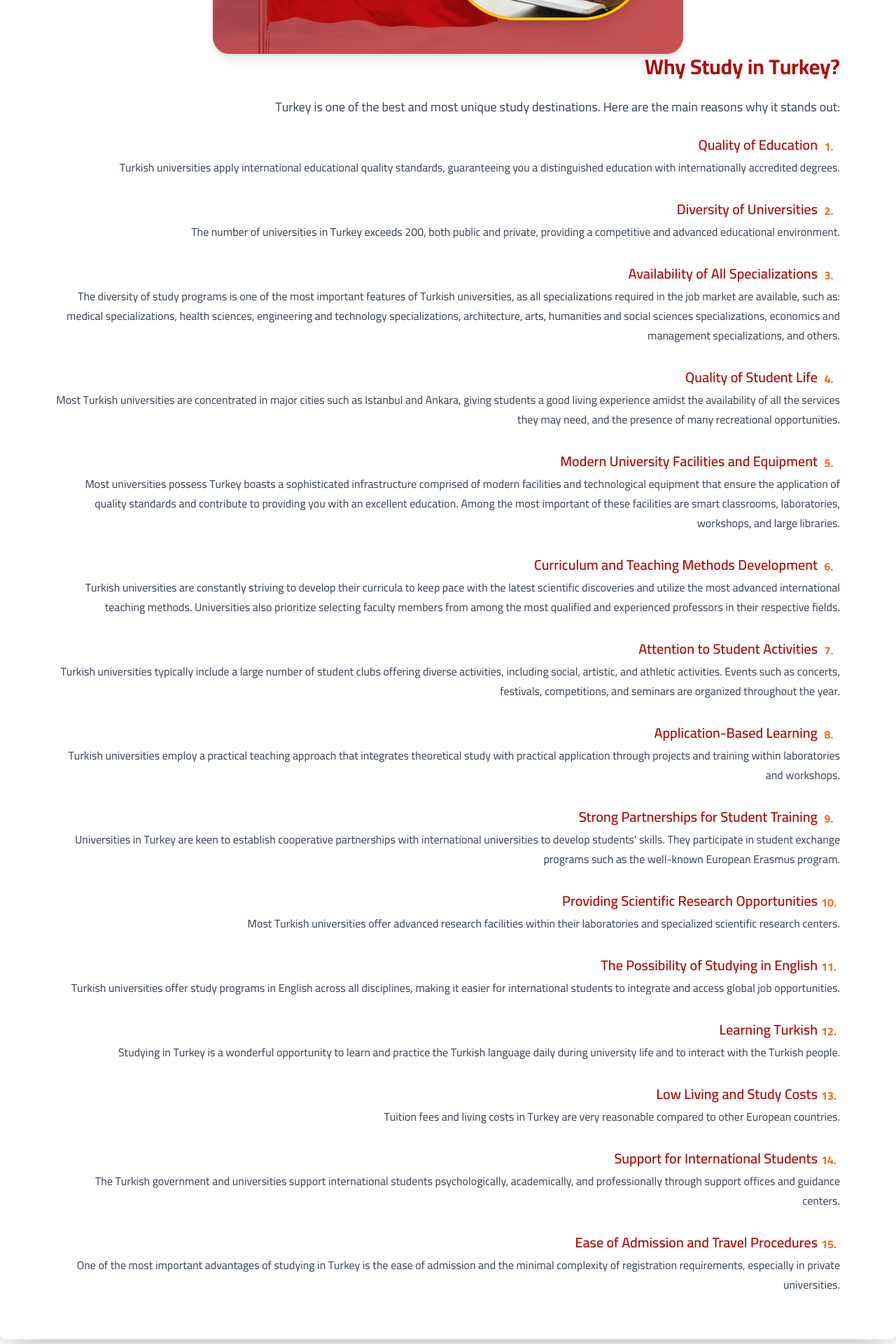
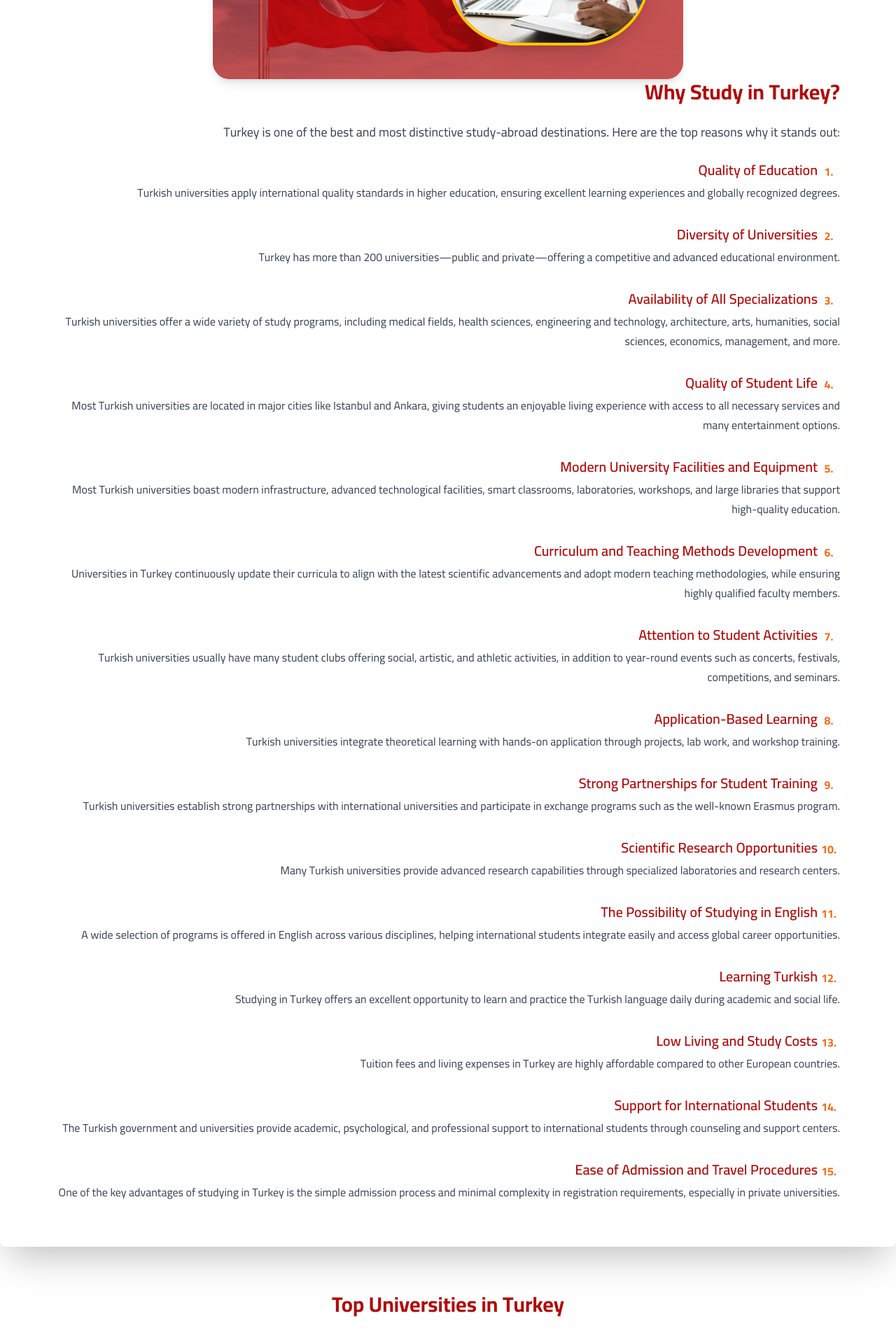
Before and after one commit to Hoor-almashhour/Fusion, a Next.js app: page /en/countries/turkey in a window 1280 px wide. Shown: the part 1320-3240 px from the top of the page at 70% size. Built offline with nearby package versions, Linux system fonts and the light colour scheme.

Commit message:
update all

```diff
--- a/src/app/[locale]/countries/[country]/page.tsx
+++ b/src/app/[locale]/countries/[country]/page.tsx
@@ -7,17 +7,17 @@ import WhyStudy from "./components/WhyStudy";
 export async function generateStaticParams() {
   return [
     { country: "turkey" },
-    // add more
+
   ];
 }
 
-// 👇 هذا هو التصحيح — params الآن Promise ويجب await
+
 export default async function CountryPage({
   params,
 }: {
   params: Promise<{ locale: string; country: string }>;
 }) {
-  const { locale, country } = await params; // ← الحل هنا
+  const { locale, country } = await params;
 
   const t = await getTranslations({
     locale,
@@ -28,7 +28,7 @@ export default async function CountryPage({
 
   return (
     <main className={`flex flex-col items-center bg-white ${isArabic ? "rtl" : "ltr"}`}>
-      <Hero t={t}  locale={locale}  />
+      <Hero t={t}    />
       <Stats t={t} />
       <WhyStudy t={t} />
       <Universities t={t} />
--- a/src/app/[locale]/layout.tsx
+++ b/src/app/[locale]/layout.tsx
@@ -17,11 +17,13 @@ export const metadata: Metadata = {
 
 async function getMessages(locale: string) {
   try {
-    return (await import(`../../messages/${locale}.json`)).default;
-  } catch {
+    return (await import(`@/messages/${locale}.json`)).default;
+  } catch (error) {
+    console.error("Translation file missing:", locale);
     return notFound();
   }
 }
+
 
  export default async function RootLayout({
   children,
--- a/src/i18n/request.ts
+++ b/src/i18n/request.ts
@@ -14,4 +14,5 @@ export default getRequestConfig(async ({ requestLocale }) => {
     locale,
     messages: (await import(`@/messages/${locale}.json`)).default,
   };
+
 });
--- a/src/messages/ar.json
+++ b/src/messages/ar.json
@@ -219,7 +219,6 @@
     "rights": "Copyright © 2025 Fusion Education. All rights reserved"
   },
 
-
   "turkey": {
     "heroTitle": "الدراسة في تركيا: المميزات والشروط للجامعات التركية",
 
@@ -316,4 +315,7 @@
   }
 
 
+
+
+
 }
--- a/src/messages/en.json
+++ b/src/messages/en.json
@@ -212,7 +212,6 @@
     "privacy": "PRIVACY POLICY",
     "rights": "Copyright © 2025 Fusion Education. All rights reserved"
   },
-
   "turkey": {
     "heroTitle": "Study in Turkey: Advantages and Requirements for Turkish Universities",
 
@@ -234,124 +233,77 @@
     },
 
     "intro": {
-      "p1": "In recent years, Turkey has become one of the most popular study destinations thanks to its unique nature and advanced educational system.",
-      "p2": "Now… discover the advantages of studying in Turkey and learn everything you need before applying."
+      "p1": "In recent years, Turkey has become one of the most popular global study destinations thanks to its unique environment and advanced higher education system.",
+      "p2": "Now… discover the main advantages of studying in Turkey and learn all the details you need before taking the step to apply."
     },
 
     "sectionTitle": "Study in Turkey",
     "whyStudyTitle": "Why Study in Turkey?",
-    "whyStudyDesc": "Turkey is one of the best and most unique study destinations. Here are the main reasons why it stands out:",
+    "whyStudyDesc": "Turkey is one of the best and most distinctive study-abroad destinations. Here are the top reasons why it stands out:",
 
     "reasons": [
       {
         "title": "Quality of Education",
-
-        "text": "Turkish universities apply international educational quality standards, guaranteeing you a distinguished education with internationally accredited degrees."
-
+        "text": "Turkish universities apply international quality standards in higher education, ensuring excellent learning experiences and globally recognized degrees."
       },
-
       {
         "title": "Diversity of Universities",
-
-        "text": "The number of universities in Turkey exceeds 200, both public and private, providing a competitive and advanced educational environment."
-
+        "text": "Turkey has more than 200 universities—public and private—offering a competitive and advanced educational environment."
       },
-
       {
         "title": "Availability of All Specializations",
-
-        "text": "The diversity of study programs is one of the most important features of Turkish universities, as all specializations required in the job market are available, such as: medical specializations, health sciences, engineering and technology specializations, architecture, arts, humanities and social sciences specializations, economics and management specializations, and others."
-
+        "text": "Turkish universities offer a wide variety of study programs, including medical fields, health sciences, engineering and technology, architecture, arts, humanities, social sciences, economics, management, and more."
       },
-
       {
         "title": "Quality of Student Life",
-
-        "text": "Most Turkish universities are concentrated in major cities such as Istanbul and Ankara, giving students a good living experience amidst the availability of all the services they may need, and the presence of many recreational opportunities."
-
+        "text": "Most Turkish universities are located in major cities like Istanbul and Ankara, giving students an enjoyable living experience with access to all necessary services and many entertainment options."
       },
-
       {
         "title": "Modern University Facilities and Equipment",
-
-        "text": "Most universities possess Turkey boasts a sophisticated infrastructure comprised of modern facilities and technological equipment that ensure the application of quality standards and contribute to providing you with an excellent education. Among the most important of these facilities are smart classrooms, laboratories, workshops, and large libraries."
-
+        "text": "Most Turkish universities boast modern infrastructure, advanced technological facilities, smart classrooms, laboratories, workshops, and large libraries that support high-quality education."
       },
-
       {
         "title": "Curriculum and Teaching Methods Development",
-
-        "text": "Turkish universities are constantly striving to develop their curricula to keep pace with the latest scientific discoveries and utilize the most advanced international teaching methods. Universities also prioritize selecting faculty members from among the most qualified and experienced professors in their respective fields."
-
+        "text": "Universities in Turkey continuously update their curricula to align with the latest scientific advancements and adopt modern teaching methodologies, while ensuring highly qualified faculty members."
       },
-
       {
         "title": "Attention to Student Activities",
-
-        "text": "Turkish universities typically include a large number of student clubs offering diverse activities, including social, artistic, and athletic activities. Events such as concerts, festivals, competitions, and seminars are organized throughout the year."
-
+        "text": "Turkish universities usually have many student clubs offering social, artistic, and athletic activities, in addition to year-round events such as concerts, festivals, competitions, and seminars."
       },
-
       {
         "title": "Application-Based Learning",
-
-        "text": "Turkish universities employ a practical teaching approach that integrates theoretical study with practical application through projects and training within laboratories and workshops."
-
+        "text": "Turkish universities integrate theoretical learning with hands-on application through projects, lab work, and workshop training."
       },
-
       {
         "title": "Strong Partnerships for Student Training",
-
-        "text": "Universities in Turkey are keen to establish cooperative partnerships with international universities to develop students' skills. They participate in student exchange programs such as the well-known European Erasmus program."
-
+        "text": "Turkish universities establish strong partnerships with international universities and participate in exchange programs such as the well-known Erasmus program."
       },
-
       {
-        "title": "Providing Scientific Research Opportunities",
-
-        "text": "Most Turkish universities offer advanced research facilities within their laboratories and specialized scientific research centers."
-
+        "title": "Scientific Research Opportunities",
+        "text": "Many Turkish universities provide advanced research capabilities through specialized laboratories and research centers."
       },
-
       {
         "title": "The Possibility of Studying in English",
-
-        "text": "Turkish universities offer study programs in English across all disciplines, making it easier for international students to integrate and access global job opportunities."
-
+        "text": "A wide selection of programs is offered in English across various disciplines, helping international students integrate easily and access global career opportunities."
       },
-
       {
         "title": "Learning Turkish",
-
-        "text": "Studying in Turkey is a wonderful opportunity to learn and practice the Turkish language daily during university life and to interact with the Turkish people."
-
+        "text": "Studying in Turkey offers an excellent opportunity to learn and practice the Turkish language daily during academic and social life."
       },
-
       {
         "title": "Low Living and Study Costs",
-
-        "text": "Tuition fees and living costs in Turkey are very reasonable compared to other European countries."
-
+        "text": "Tuition fees and living expenses in Turkey are highly affordable compared to other European countries."
       },
-
       {
         "title": "Support for International Students",
-
-        "text": "The Turkish government and universities support international students psychologically, academically, and professionally through support offices and guidance centers."
-
+        "text": "The Turkish government and universities provide academic, psychological, and professional support to international students through counseling and support centers."
       },
-
       {
         "title":"Ease of Admission and Travel Procedures",
-
-        "text":"One of the most important advantages of studying in Turkey is the ease of admission and the minimal complexity of registration requirements, especially in private universities."
-
+        "text":"One of the key advantages of studying in Turkey is the simple admission process and minimal complexity in registration requirements, especially in private universities."
       }
-
     ],
 
     "universitiesSection": "Top Universities in Turkey"
   }
-
-
 }
```
Lines whose indentation alone changed are shown as unchanged.
